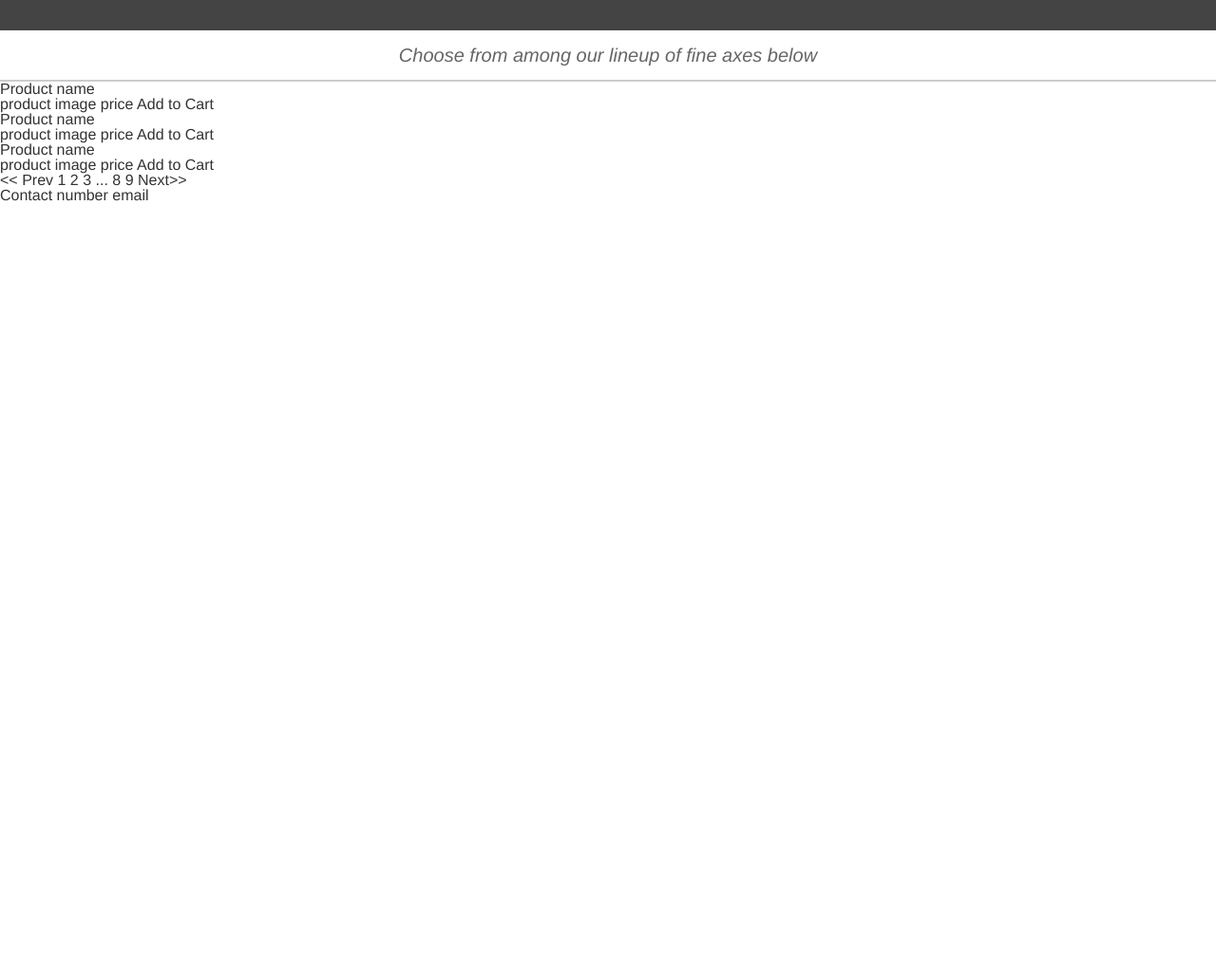
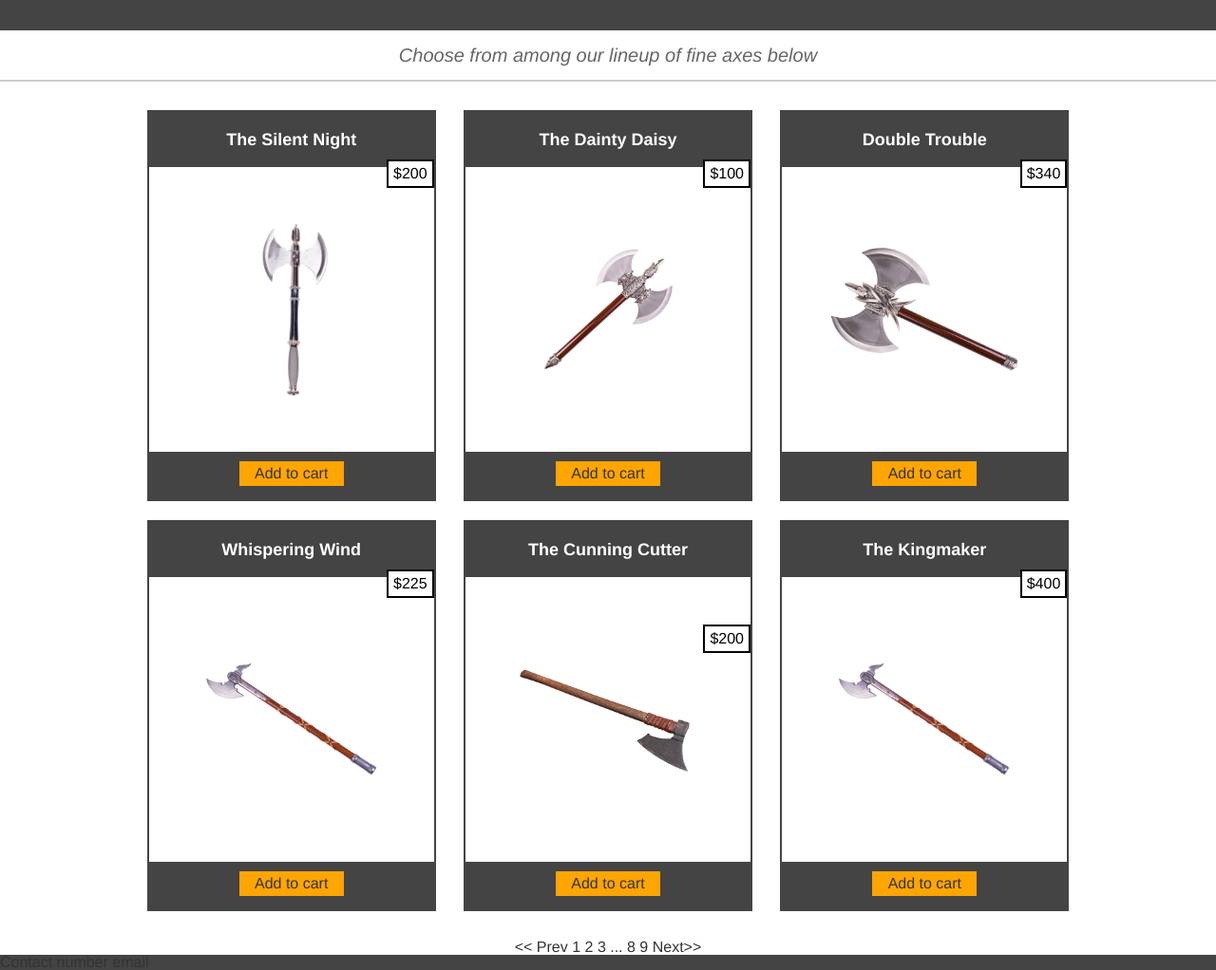
Before and after one commit to yxlau/viking_ecommerce_app_homepage, a plain HTML site: page index.html in a window 1280 px wide. Shown: the part 525-1547 px from the top of the page at 95% size. Before the commit the page ends 800 px from the top, so only its background shows below. Drawn offline with Linux system fonts and the light colour scheme.

Commit message:
Style and add products

```diff
--- a/index.html
+++ b/index.html
@@ -29,25 +29,54 @@
 			</div>
 			<div class="products-container">
 				<div class="product">
-			<h2>Product name</h2>
-			product image
-			price
-			Add to Cart
+					<h2>The Silent Night</h2>
+					<div class="img-container">
+						<img src="images/axe_silent_night_small.jpg" alt="">
+					</div>
+					<div class="price">$200</div>
+					<a href="#" class="buy-button">Add to cart</a>
 				</div>
 				<div class="product">
-			<h2>Product name</h2>
-			product image
-			price
-			Add to Cart
+					<h2>The Dainty Daisy</h2>
+					<div class="img-container">
+						<img src="images/axe_dainty_daisy_small.jpg" alt="">
+					</div>
+					<div class="price">$100</div>
+					<a href="#" class="buy-button">Add to cart</a>
 				</div>
 				<div class="product">
-			<h2>Product name</h2>
-			product image
-			price
-			Add to Cart
+					<h2>Double Trouble</h2>
+					<div class="img-container">
+						<img src="images/axe_double_trouble_small.jpg" alt="">
+					</div>
+					<div class="price">$340</div>
+					<a href="#" class="buy-button">Add to cart</a>
+				</div>
+				<div class="product">
+					<h2>Whispering Wind</h2>
+					<div class="img-container">
+						<img src="images/axe_whispering_wind_small.jpg" alt="">
+					</div>
+					<div class="price">$225</div>
+					<a href="#" class="buy-button">Add to cart</a>
+				</div>
+				<div class="product">
+					<h2>The Cunning Cutter</h2>
+					<div class="img-container">
+						<img src="images/axe_cunning_cutter_small.jpg" alt="">
+					<div class="price">$200</div>
+					</div>
+					<a href="#" class="buy-button">Add to cart</a>
+				</div>
+				<div class="product">
+					<h2>The Kingmaker</h2>
+					<div class="img-container">
+						<img src="images/axe_whispering_wind_small.jpg" alt="">
+					</div>
+					<div class="price">$400</div>
+					<a href="#" class="buy-button">Add to cart</a>
 				</div>
 			</div>
-
 			<div class="pagination">
 				<< Prev 1 2 3 ... 8 9 Next>>
 			</div>
@@ -56,7 +85,6 @@
 				number
 				email
 			</div>
-
 		</div>
 	</body>
 </html>
--- a/style.css
+++ b/style.css
@@ -58,5 +58,66 @@ a {
 	font-size:20px;
 	color: #666;
 	font-style: italic;
-
 }
+.footer {
+	position:absolute;
+	width:100%;
+	background-color: #444;
+}
+.products-container {
+	display:flex;
+	max-width:1000px;
+	margin:20px auto;
+	flex-direction:row;
+	flex-wrap: wrap;
+	justify-content: space-around;
+}
+.product {
+	position:relative;
+	width:300px;
+	height:408px;
+	margin:10px;
+	background-color: #444;
+	color: #fff;
+	text-align: center;
+	border:2px solid #444;
+}
+.product h2 {
+	font-weight:bold;
+	font-size:18px;
+	padding:20px 0;
+}
+.product img{
+	max-height:200px;
+	max-width:200px;
+	 position: relative;
+  top: 50%;
+  transform: translateY(-50%);
+}
+.product .img-container{
+	background-color:#fff;
+	width:300px;
+	height:300px;
+	position:relative;
+}
+.product .price {
+	position:absolute;
+	top:50px;
+	background-color:#fff;
+	border:2px solid #000;
+	padding:5px;
+	right:0;
+	color:#000;
+}
+.buy-button {
+	background: orange;
+	margin:10px auto;
+	display:block;
+	width:100px;
+	padding:5px;
+	color: #333;
+}
+.pagination {
+	text-align:center;
+	clear:both;
+}
```
Lines whose indentation alone changed are shown as unchanged.
